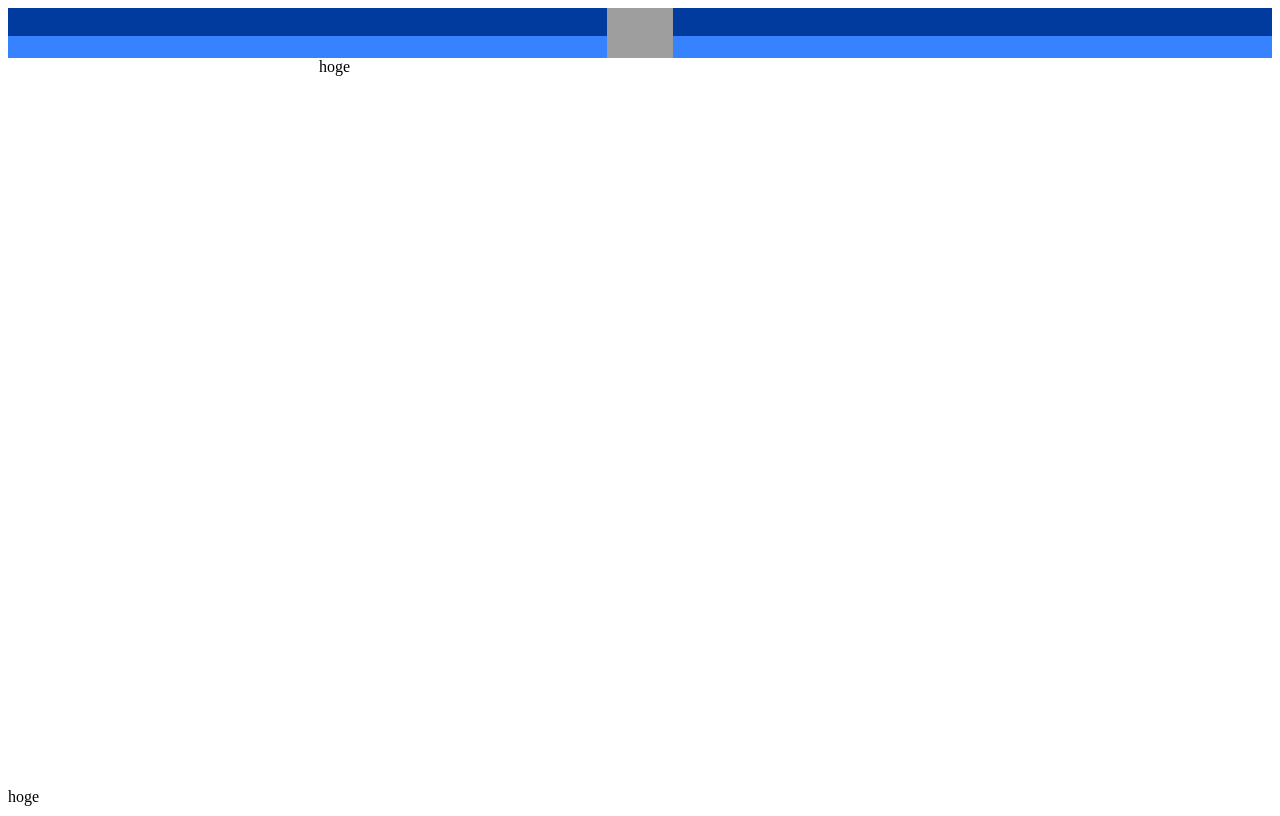
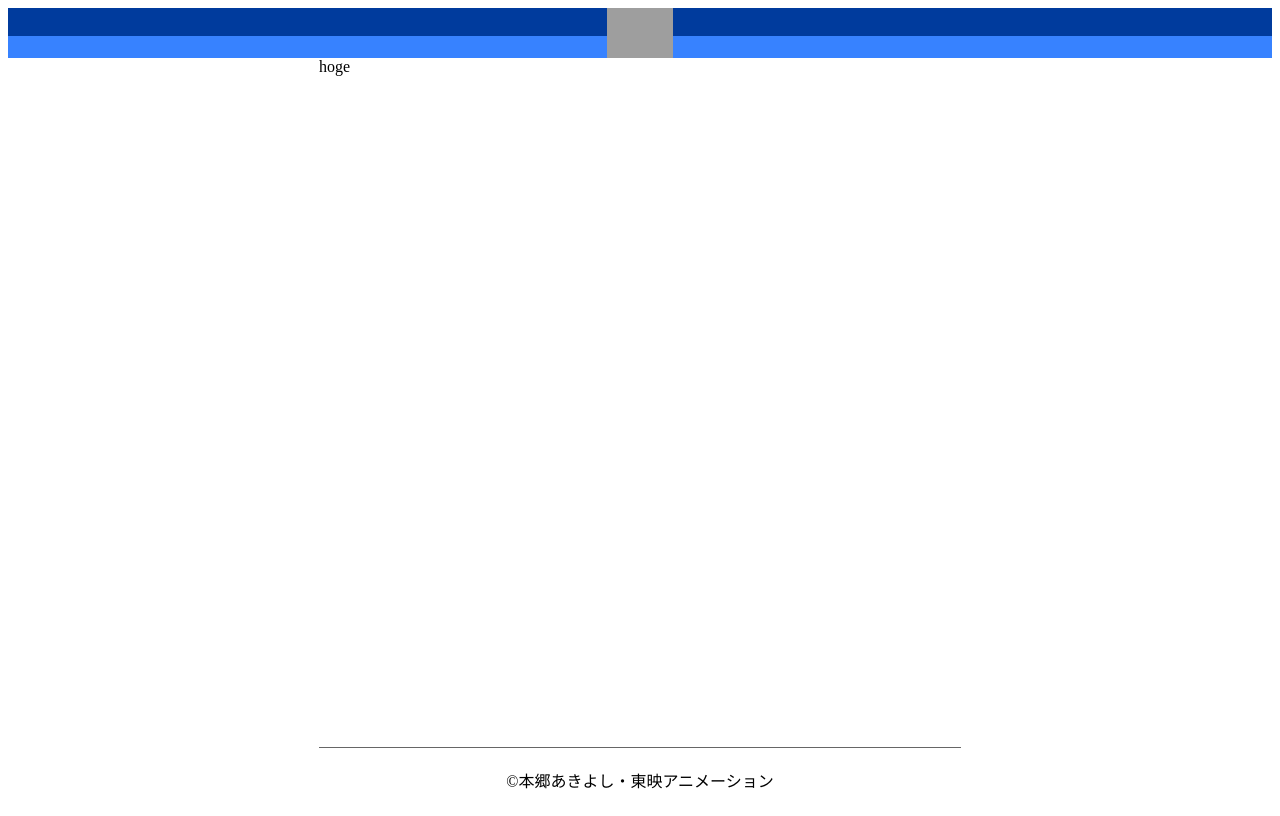
Before and after one commit to dexn-scidev/gaco, a Gatsby site in the folder js01/: page / in a window 1280 px wide. Built offline with nearby package versions, Linux system fonts and the light colour scheme; Gatsby itself is replaced by a stand-in of ours; grey boxes are pictures that could not be loaded.

Commit message:
Footer を実装する

```diff
--- a/js01/src/pages/index.js
+++ b/js01/src/pages/index.js
@@ -23,10 +23,14 @@ const Main = styled.main`
   flex: 1;
   margin: 0 auto;
   width: 642px;
+  border-bottom: 1px solid #666;
 `;
 
 const Footer = styled.footer`
   height: 20px;
+  display: flex;
+  justify-content: center;
+  padding: 20px 0;
 `;
 
 const IndexPage = () => {
@@ -39,7 +43,7 @@ const IndexPage = () => {
         />
       </Header>
       <Main>hoge</Main>
-      <Footer>hoge</Footer>
+      <Footer>&copy;本郷あきよし・東映アニメーション</Footer>
     </Page>
   );
 };
```
